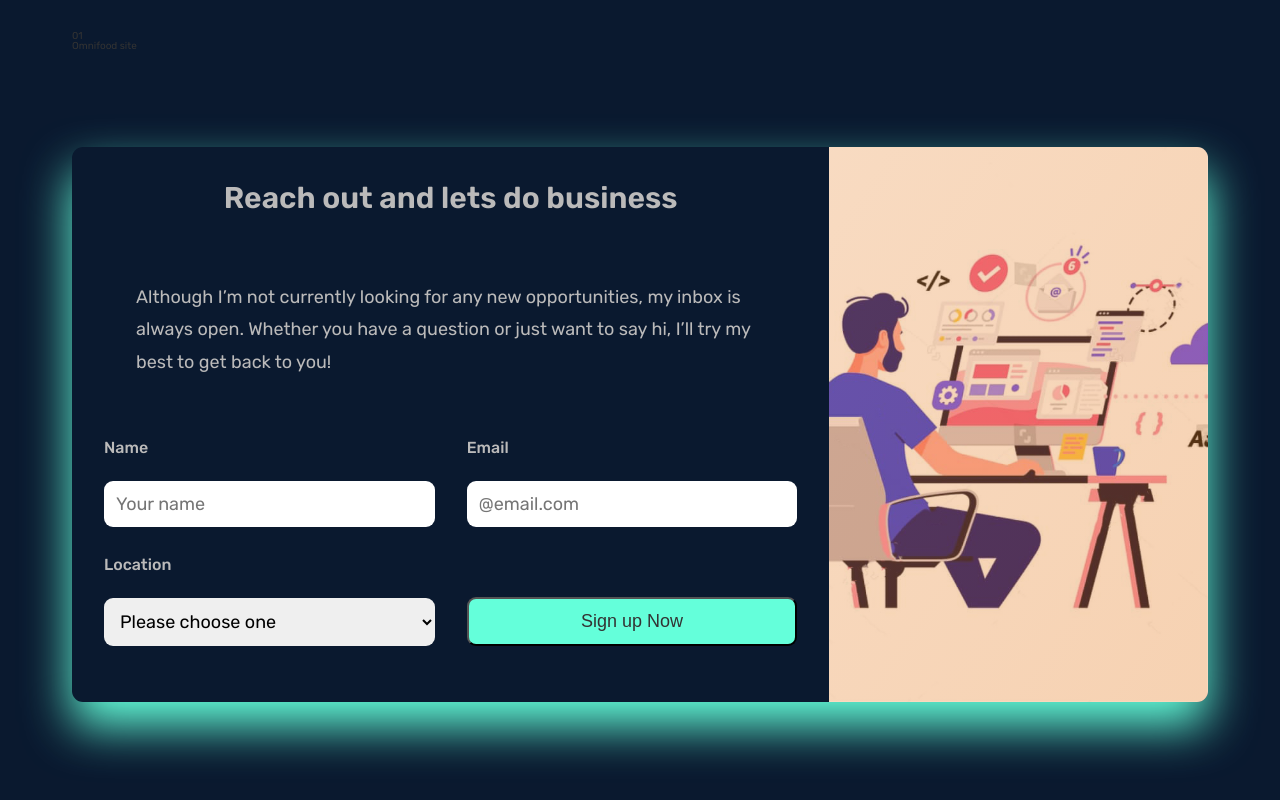
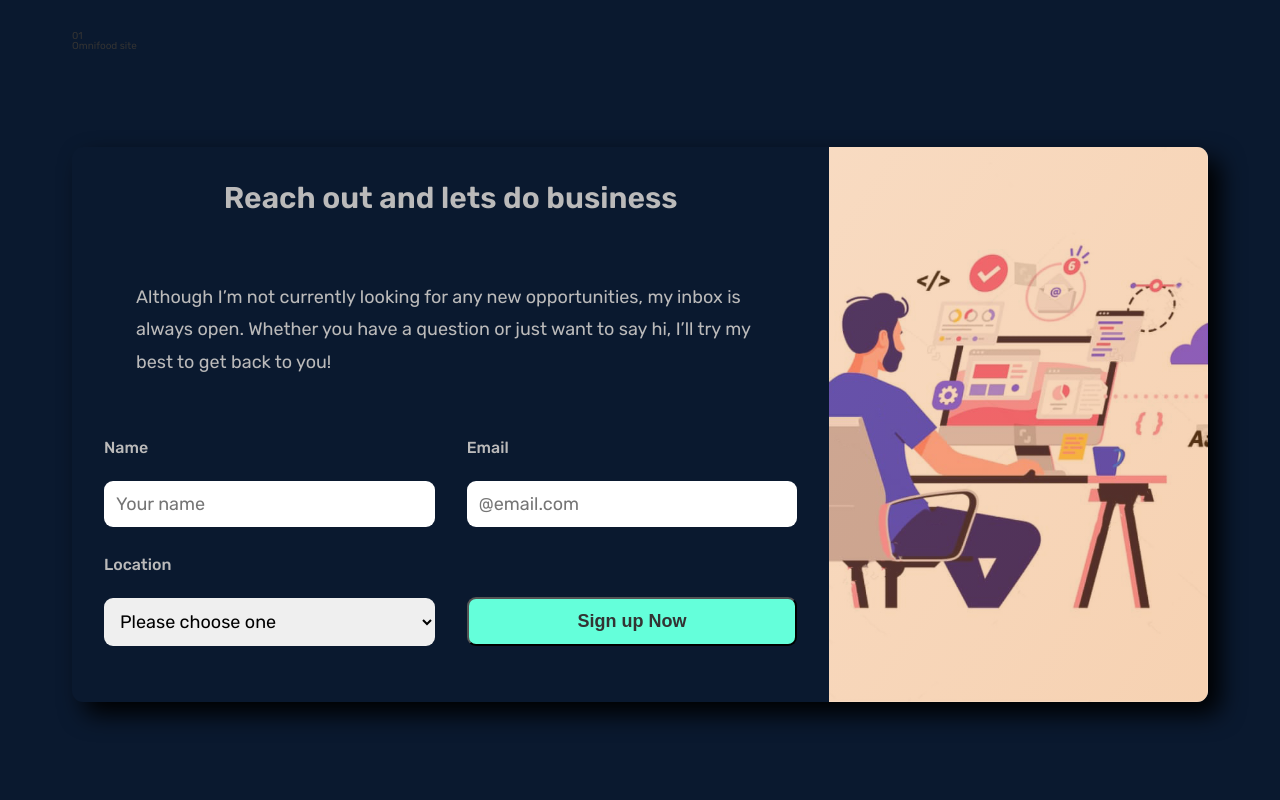
Before and after one commit to MwauStephen/website, a plain HTML site: page index.html in a window 1280 px wide. Shown: the part 2930-3730 px from the top of the page. Drawn offline with nearby package versions, Linux system fonts and the light colour scheme.

Commit message:
finished cta section

```diff
--- a/css/style.css
+++ b/css/style.css
@@ -393,7 +393,8 @@ CTA SECTION
   grid-template-columns: 2fr 1fr;
   border-radius: 11px;
   overflow: hidden;
-  box-shadow: 0 2.4rem 4.8rem #64ffda;
+  /* box-shadow: 0 2.4rem 4.8rem #64ffda; */
+  box-shadow: 1.2rem 1.2rem 2.4rem #000;
 }
 .cta-text {
   font-size: 1.8rem;
@@ -443,6 +444,7 @@ CTA SECTION
   padding: 1.2rem;
   border-radius: 9px;
   font-size: 1.8rem;
+  font-weight: 600;
   background: #fff;
   background: #64ffda;
   color: #333333;
```
